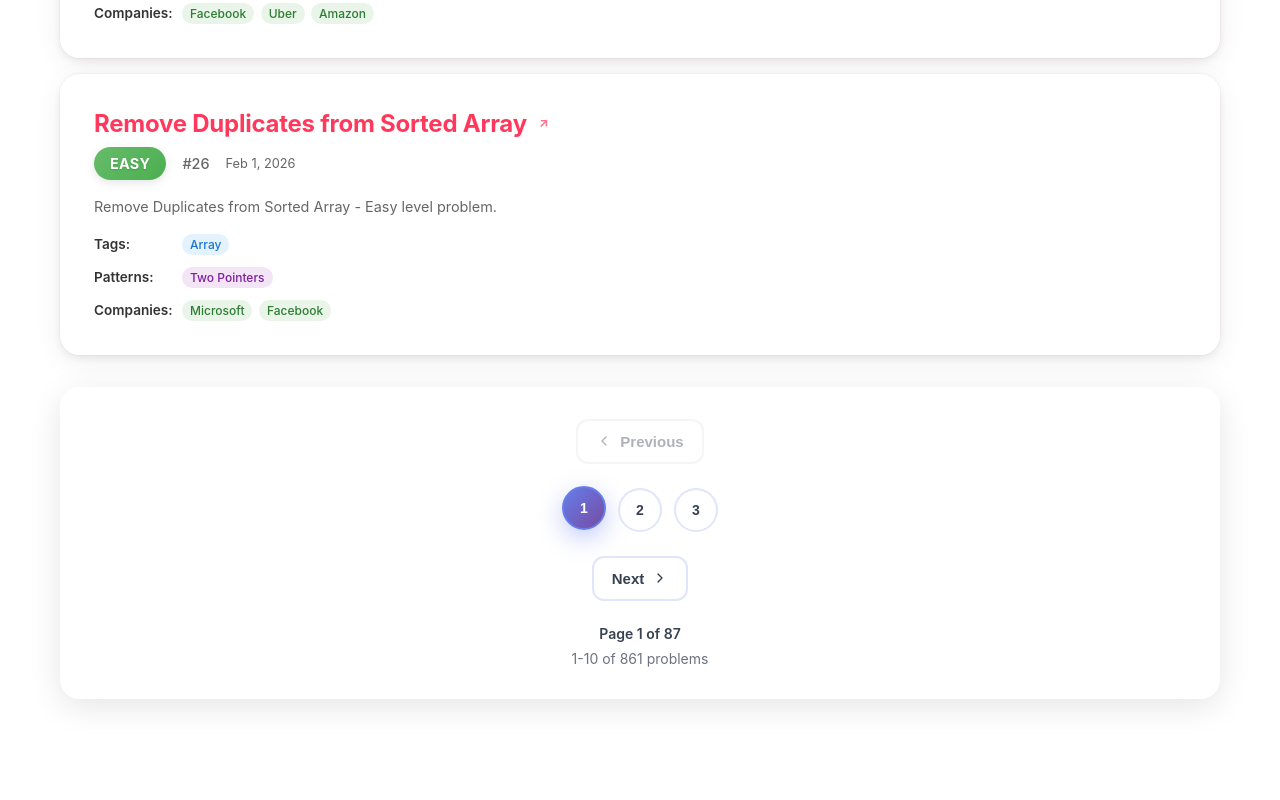
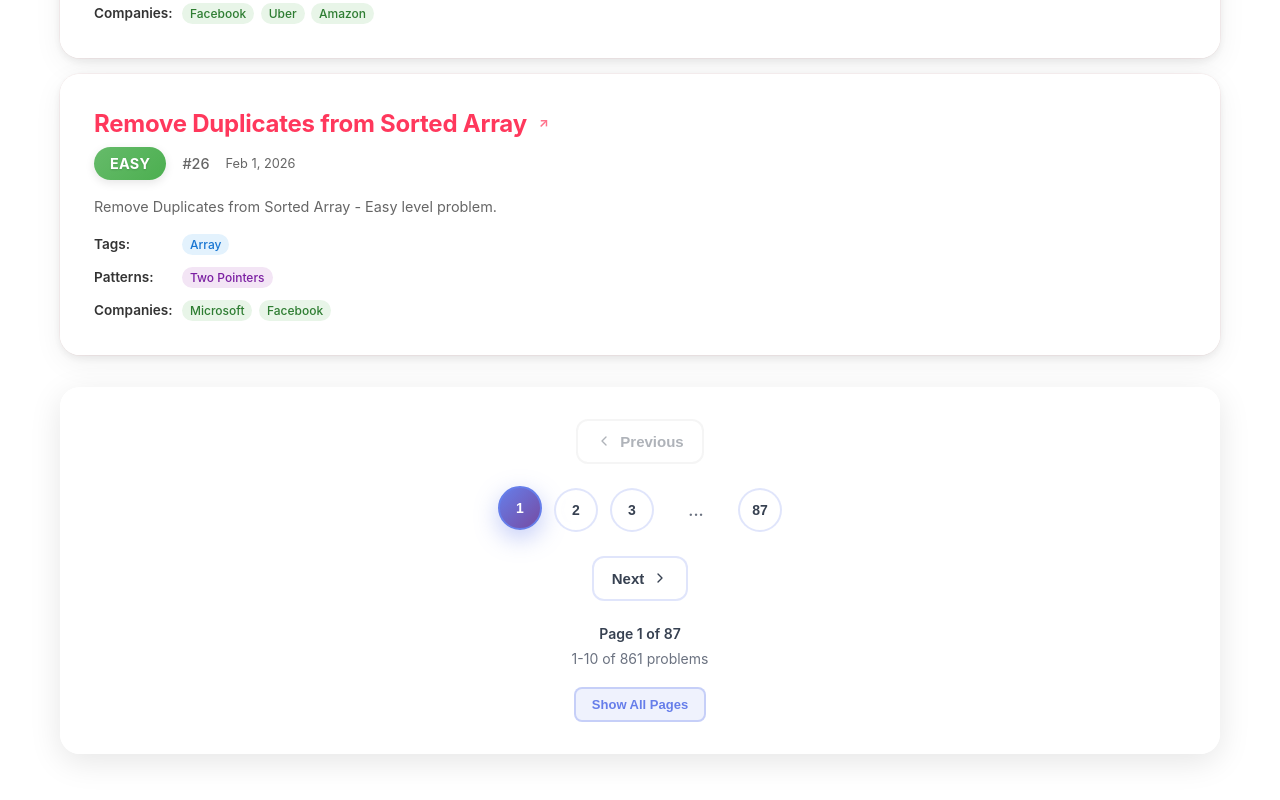
Before and after one commit to yennanliu/LCSearch, a Vue app in the folder lc_search_ui/: page / in a window 1280 px wide. Shown: the part 3886-4686 px from the top of the page. Before the commit the page ends 4633 px from the top, so only its background shows below. Built offline with nearby package versions, Linux system fonts and the light colour scheme.

Commit message:
improve pagination

```diff
--- a/lc_search_ui/src/components/Pagination.vue
+++ b/lc_search_ui/src/components/Pagination.vue
@@ -13,15 +13,22 @@
     </button>
 
     <div class="pagination-numbers">
+      <template v-for="(page, index) in visiblePages" :key="index">
+        <span
+          v-if="page === '...'"
+          class="pagination-ellipsis"
+        >
+          ...
+        </span>
         <button
-        v-for="page in visiblePages"
-        :key="page"
+          v-else
           @click="goToPage(page)"
           class="pagination-btn pagination-btn-number"
           :class="{ active: page === currentPage }"
         >
           {{ page }}
         </button>
+      </template>
     </div>
 
     <button
@@ -43,12 +50,19 @@
       <span class="items-info">
         {{ startItem }}-{{ endItem }} of {{ totalItems }} problems
       </span>
+      <button
+        v-if="totalPages > 15"
+        @click="toggleShowAllPages"
+        class="toggle-all-pages-btn"
+      >
+        {{ showAllPages ? 'Show Less' : 'Show All Pages' }}
+      </button>
     </div>
   </div>
 </template>
 
 <script>
-import { computed } from 'vue'
+import { ref, computed } from 'vue'
 
 export default {
   name: 'ProblemPagination',
@@ -68,6 +82,8 @@ export default {
   },
   emits: ['page-change'],
   setup(props, { emit }) {
+    const showAllPages = ref(false)
+
     const totalPages = computed(() => Math.ceil(props.totalItems / props.itemsPerPage))
 
     const startItem = computed(() => (props.currentPage - 1) * props.itemsPerPage + 1)
@@ -75,15 +91,55 @@ export default {
 
     const visiblePages = computed(() => {
       const pages = []
-      const start = Math.max(1, props.currentPage - 2)
-      const end = Math.min(totalPages.value, props.currentPage + 2)
+      const total = totalPages.value
+      const current = props.currentPage
 
-      for (let i = start; i <= end; i++) {
+      // If show all pages is enabled or total pages is small, show all pages
+      if (showAllPages.value || total <= 15) {
+        for (let i = 1; i <= total; i++) {
           pages.push(i)
+        }
+        return pages
+      }
+
+      // For larger page counts, use smart pagination with ellipsis
+      // Always show: first page, last page, current page, and 2 pages on each side of current
+
+      // Always add first page
+      pages.push(1)
+
+      // Calculate range around current page
+      const leftBound = Math.max(2, current - 2)
+      const rightBound = Math.min(total - 1, current + 2)
+
+      // Add ellipsis after first page if needed
+      if (leftBound > 2) {
+        pages.push('...')
+      }
+
+      // Add pages around current page
+      for (let i = leftBound; i <= rightBound; i++) {
+        if (i !== 1 && i !== total) {
+          pages.push(i)
+        }
+      }
+
+      // Add ellipsis before last page if needed
+      if (rightBound < total - 1) {
+        pages.push('...')
+      }
+
+      // Always add last page
+      if (total > 1) {
+        pages.push(total)
       }
 
       return pages
     })
+
+    const toggleShowAllPages = () => {
+      showAllPages.value = !showAllPages.value
+    }
 
     const goToPage = (page) => {
       if (page >= 1 && page <= totalPages.value && page !== props.currentPage) {
@@ -96,7 +152,9 @@ export default {
       startItem,
       endItem,
       visiblePages,
-      goToPage
+      goToPage,
+      showAllPages,
+      toggleShowAllPages
     }
   }
 }
@@ -120,6 +178,20 @@ export default {
   display: flex;
   align-items: center;
   gap: 0.75rem;
+  flex-wrap: wrap;
+  justify-content: center;
+}
+
+.pagination-ellipsis {
+  color: #6b7280;
+  font-weight: 600;
+  padding: 0 8px;
+  user-select: none;
+  display: flex;
+  align-items: center;
+  justify-content: center;
+  min-width: 44px;
+  height: 44px;
 }
 
 .pagination-btn {
@@ -198,6 +270,26 @@ export default {
   color: #6b7280;
 }
 
+.toggle-all-pages-btn {
+  margin-top: 0.75rem;
+  padding: 8px 16px;
+  border: 2px solid rgba(103, 126, 234, 0.3);
+  border-radius: 8px;
+  background: rgba(103, 126, 234, 0.1);
+  color: #667eea;
+  font-size: 13px;
+  font-weight: 600;
+  cursor: pointer;
+  transition: all 0.3s ease;
+}
+
+.toggle-all-pages-btn:hover {
+  background: rgba(103, 126, 234, 0.2);
+  border-color: rgba(103, 126, 234, 0.5);
+  transform: translateY(-1px);
+  box-shadow: 0 4px 12px rgba(103, 126, 234, 0.2);
+}
+
 @media (max-width: 768px) {
   .pagination {
     padding: 1.5rem 1rem;
```
Lines whose indentation alone changed are shown as unchanged.
